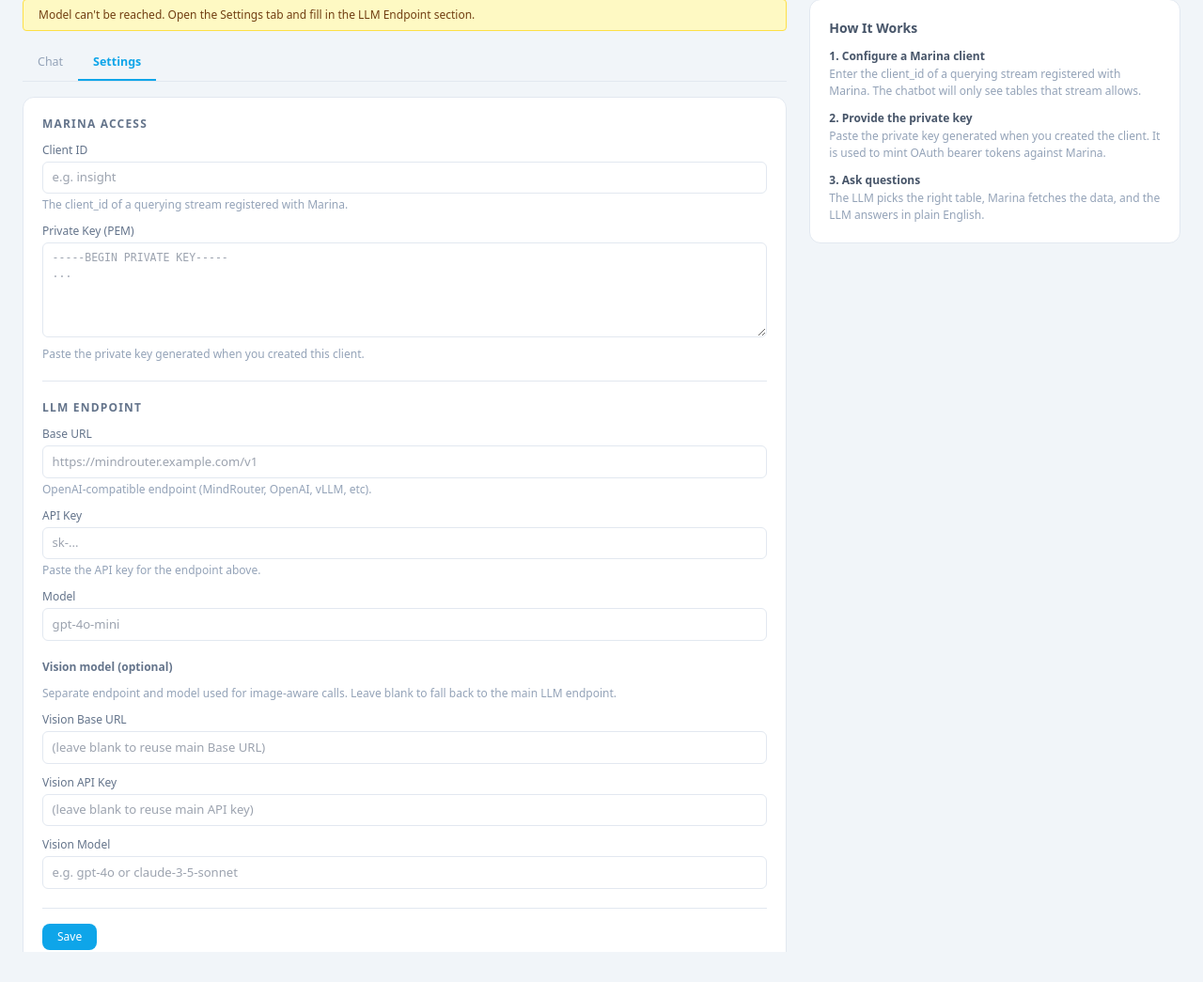
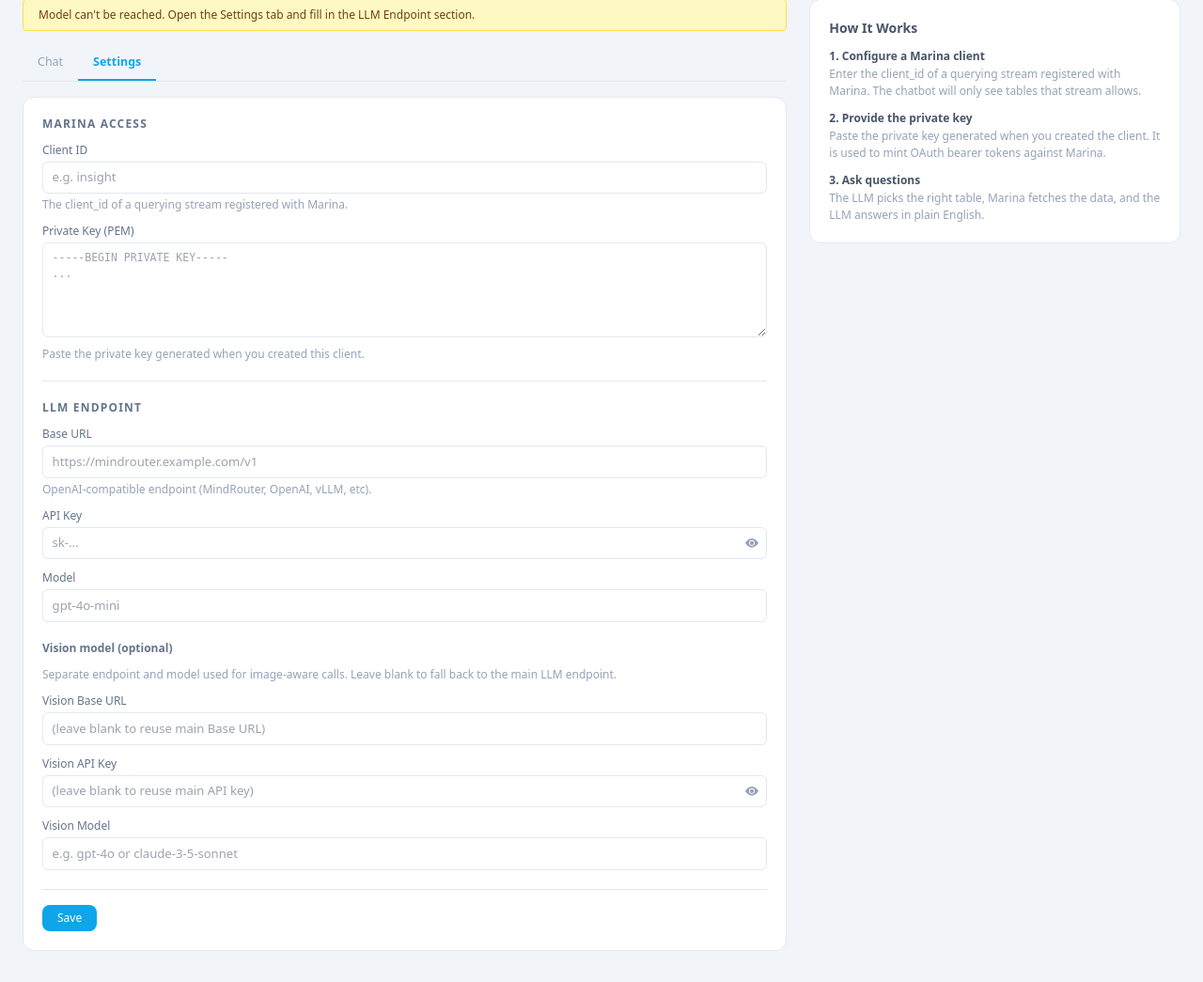
Before and after one commit to AI4RA/lakehouse-insight, a FastAPI app: page / in a window 1280 px wide. Shown: the part 70-1115 px from the top of the page at 94% size. Run offline with FastAPI, Linux system fonts and the light colour scheme; some libraries are stand-ins or nearby versions.

Commit message:
Insight settings: pre-fill saved API keys (masked) with show/hide toggle
Mirrors shipyard's settings page UX. Both LLM and Vision API key
inputs now render with the saved value pre-filled. Browser shows
bullets because type=password; an eye icon toggles between password
and text. Drops the 'saved' badge and the leave-blank-to-keep hints
since the masked field already conveys 'something is on file.'

```diff
--- a/insight/routes.py
+++ b/insight/routes.py
@@ -47,11 +47,10 @@ def register(app: FastAPI, templates: Jinja2Templates) -> None:
                 "llm_configured": llm_configured,
                 "llm_base_url": llm_cfg.get("base_url", ""),
                 "llm_model": llm_cfg.get("model", ""),
+                "llm_api_key": llm_cfg.get("api_key", ""),
                 "llm_vision_base_url": llm_cfg.get("vision_base_url", ""),
                 "llm_vision_model": llm_cfg.get("vision_model", ""),
-                # Never echo API keys back; just signal whether one is set.
-                "llm_api_key_set": bool(llm_cfg.get("api_key", "").strip()),
-                "llm_vision_api_key_set": bool(llm_cfg.get("vision_api_key", "").strip()),
+                "llm_vision_api_key": llm_cfg.get("vision_api_key", ""),
             },
         )
 
--- a/insight/templates/insight.html
+++ b/insight/templates/insight.html
@@ -102,16 +102,21 @@
               <div class="text-xs text-slate-400 mt-1">OpenAI-compatible endpoint (MindRouter, OpenAI, vLLM, etc).</div>
             </div>
             <div>
-              <label class="text-xs text-slate-500 font-medium block mb-1" style="display:flex;align-items:center;gap:0.4rem">
-                API Key
-                {% if llm_api_key_set %}<span class="badge-ok" style="font-size:0.65rem;font-weight:500;padding:0.05rem 0.4rem">saved</span>{% endif %}
-              </label>
-              <input type="password" id="llm-api-key"
-                placeholder="{% if llm_api_key_set %}(leave blank to keep saved key){% else %}sk-...{% endif %}"
-                autocomplete="off"
-                style="width:100%;font-size:0.82rem;padding:0.4rem 0.6rem;border:1px solid var(--border);border-radius:0.375rem">
-              <div class="text-xs text-slate-400 mt-1">
-                {% if llm_api_key_set %}A key is already saved. Leave blank to keep, or paste a new one to replace.{% else %}Paste the API key for the endpoint above.{% endif %}
+              <label class="text-xs text-slate-500 font-medium block mb-1">API Key</label>
+              <div style="position:relative">
+                <input type="password" id="llm-api-key"
+                  placeholder="sk-..."
+                  value="{{ llm_api_key or '' }}"
+                  autocomplete="off"
+                  style="width:100%;font-size:0.82rem;padding:0.4rem 2.4rem 0.4rem 0.6rem;border:1px solid var(--border);border-radius:0.375rem">
+                <button type="button" onclick="toggleKeyVisibility('llm-api-key')"
+                  style="position:absolute;right:0.4rem;top:50%;transform:translateY(-50%);padding:0.2rem;background:none;border:none;cursor:pointer;color:#94a3b8"
+                  title="Show/hide key">
+                  <svg xmlns="http://www.w3.org/2000/svg" width="14" height="14" fill="currentColor" viewBox="0 0 16 16">
+                    <path d="M10.5 8a2.5 2.5 0 1 1-5 0 2.5 2.5 0 0 1 5 0"/>
+                    <path d="M0 8s3-5.5 8-5.5S16 8 16 8s-3 5.5-8 5.5S0 8 0 8m8 3.5a3.5 3.5 0 1 0 0-7 3.5 3.5 0 0 0 0 7"/>
+                  </svg>
+                </button>
               </div>
             </div>
             <div>
@@ -134,14 +139,22 @@
                 style="width:100%;font-size:0.82rem;padding:0.4rem 0.6rem;border:1px solid var(--border);border-radius:0.375rem">
             </div>
             <div>
-              <label class="text-xs text-slate-500 font-medium block mb-1" style="display:flex;align-items:center;gap:0.4rem">
-                Vision API Key
-                {% if llm_vision_api_key_set %}<span class="badge-ok" style="font-size:0.65rem;font-weight:500;padding:0.05rem 0.4rem">saved</span>{% endif %}
-              </label>
-              <input type="password" id="llm-vision-api-key"
-                placeholder="{% if llm_vision_api_key_set %}(leave blank to keep saved key){% else %}(leave blank to reuse main API key){% endif %}"
-                autocomplete="off"
-                style="width:100%;font-size:0.82rem;padding:0.4rem 0.6rem;border:1px solid var(--border);border-radius:0.375rem">
+              <label class="text-xs text-slate-500 font-medium block mb-1">Vision API Key</label>
+              <div style="position:relative">
+                <input type="password" id="llm-vision-api-key"
+                  placeholder="(leave blank to reuse main API key)"
+                  value="{{ llm_vision_api_key or '' }}"
+                  autocomplete="off"
+                  style="width:100%;font-size:0.82rem;padding:0.4rem 2.4rem 0.4rem 0.6rem;border:1px solid var(--border);border-radius:0.375rem">
+                <button type="button" onclick="toggleKeyVisibility('llm-vision-api-key')"
+                  style="position:absolute;right:0.4rem;top:50%;transform:translateY(-50%);padding:0.2rem;background:none;border:none;cursor:pointer;color:#94a3b8"
+                  title="Show/hide key">
+                  <svg xmlns="http://www.w3.org/2000/svg" width="14" height="14" fill="currentColor" viewBox="0 0 16 16">
+                    <path d="M10.5 8a2.5 2.5 0 1 1-5 0 2.5 2.5 0 0 1 5 0"/>
+                    <path d="M0 8s3-5.5 8-5.5S16 8 16 8s-3 5.5-8 5.5S0 8 0 8m8 3.5a3.5 3.5 0 1 0 0-7 3.5 3.5 0 0 0 0 7"/>
+                  </svg>
+                </button>
+              </div>
             </div>
             <div>
               <label class="text-xs text-slate-500 font-medium block mb-1">Vision Model</label>
@@ -612,6 +625,12 @@ function showSettingsStatus(msg, isError) {
   el.style.display = '';
   el.style.color = isError ? '#dc2626' : '#64748b';
   el.textContent = msg;
+}
+
+function toggleKeyVisibility(id) {
+  var el = document.getElementById(id);
+  if (!el) return;
+  el.type = (el.type === 'password') ? 'text' : 'password';
 }
 
 function saveAllSettings() {
```
